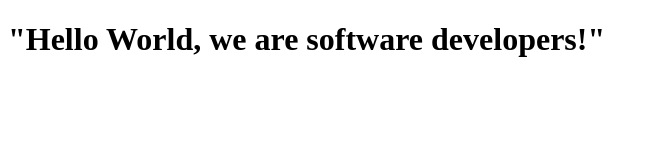
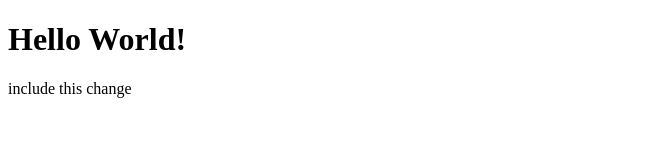
Before and after one commit to Berucan/Trials5, a plain HTML site: page index.html in a window 1280 px wide. Shown: the whole page, without its empty margins (0-657 px from the left). Drawn offline with Linux system fonts and the light colour scheme.

Commit message:
update the change

```diff
--- a/index.html
+++ b/index.html
@@ -7,7 +7,7 @@
   </head>
 
   <body>
-    <h1>"Hello World, we are software developers!"</h1>
+    <h1>Hello World!</h1>
     <script src="https://cdn.freecodecamp.org/testable-projects-fcc/v1/bundle.js"></script>
     <!--
 
@@ -21,6 +21,7 @@
     - The freeCodeCamp Team
 
     -->
+    <p>include this change</p>
     <script  src="js/index.js"></script>
   </body>
 </html>
```
